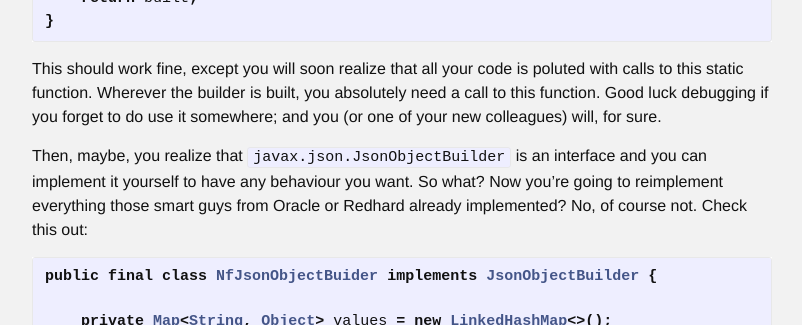
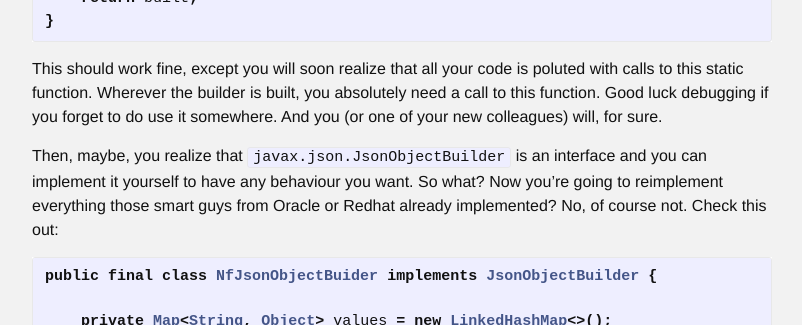
Before and after one commit to amihaiemil/amihaiemil.github.io, a Jekyll site: the page built from _posts/2017-06-14-non-flushable-jsonobjectbuilder.markdown, in a window 1280 px wide and 1400 px high, scrolled down 1576 px. Shown: the part 200-525 px from the top of the window, without its empty margins (238-1040 px from the left). Built offline with Jekyll 4.4.1, drawn with Linux system fonts in a browser that asks for light colours; comment, search, counter and statistics services are not loaded; some of the changed text lies outside the part shown.

Commit message:
more typos

```diff
--- a/_posts/2017-06-14-non-flushable-jsonobjectbuilder.markdown
+++ b/_posts/2017-06-14-non-flushable-jsonobjectbuilder.markdown
@@ -67,10 +67,10 @@ public static JsonObject buildObject(JsonObjectBuilder builder) {
 {% endhighlight %}
 
 This should work fine, except you will soon realize that all your code is poluted with calls to this static function. Wherever the builder is built, you absolutely need a call
-to this function. Good luck debugging if you forget to do use it somewhere; and you (or one of your new colleagues) will, for sure.
+to this function. Good luck debugging if you forget to do use it somewhere. And you (or one of your new colleagues) will, for sure.
 
 Then, maybe, you realize that ``javax.json.JsonObjectBuilder`` is an interface and you can implement it yourself to have any behaviour you want.
-So what? Now you're going to reimplement everything those smart guys from Oracle or Redhard already implemented? No, of course not. Check this out:
+So what? Now you're going to reimplement everything those smart guys from Oracle or Redhat already implemented? No, of course not. Check this out:
 
 {% highlight java %}
 public final class NfJsonObjectBuider implements JsonObjectBuilder {
```
Also changed, not shown: other parts of _posts/2017-06-14-non-flushable-jsonobjectbuilder.markdown (+1 -1 lines).
